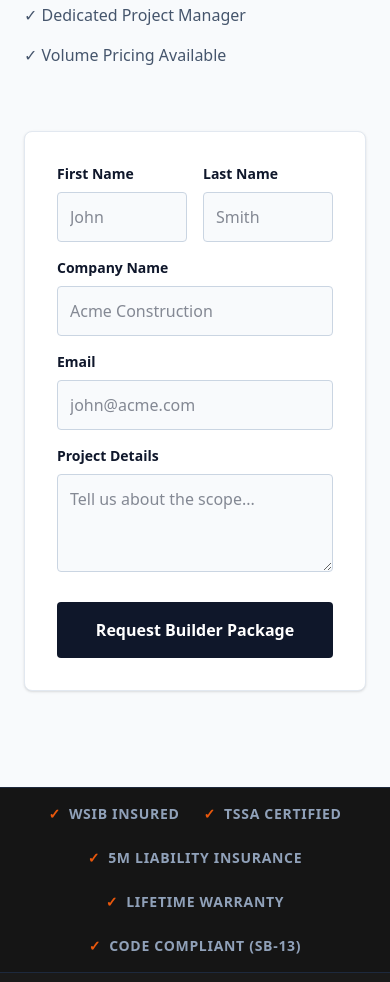
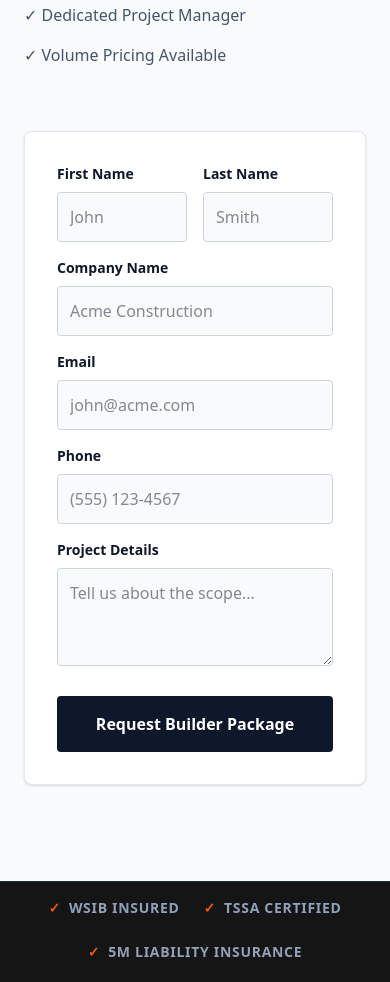
Before and after one commit to dmahoneyfrayze/aluminum-solutions, a Next.js app: page /builders in a window 390 px wide. Shown: the part 6180-7162 px from the top of the page. Built offline with nearby package versions, Linux system fonts and the light colour scheme; a web font is replaced by a local one.

Commit message:
feat: add phone to builder form and update lead magnet webhook

```diff
--- a/src/app/builders/page.tsx
+++ b/src/app/builders/page.tsx
@@ -1,12 +1,66 @@
 "use client";
 
+import { useState } from "react";
+import { useForm } from "react-hook-form";
+import { zodResolver } from "@hookform/resolvers/zod";
+import * as z from "zod";
 import Header from "@/components/layout/Header";
 import Footer from "@/components/layout/Footer";
 import Hero from "@/components/ui/Hero";
 import Link from "next/link";
 import Image from "next/image";
+import { getUTMParams } from "@/lib/utm";
+
+const builderFormSchema = z.object({
+    firstName: z.string().min(2, "First name is required"),
+    lastName: z.string().min(2, "Last name is required"),
+    companyName: z.string().min(2, "Company name is required"),
+    email: z.string().email("Invalid email address"),
+    phone: z.string().min(10, "Phone number is required"),
+    projectDetails: z.string().min(10, "Please provide some project details"),
+});
+
+type BuilderFormData = z.infer<typeof builderFormSchema>;
 
 export default function BuildersPage() {
+    const [isSubmitting, setIsSubmitting] = useState(false);
+    const [isSuccess, setIsSuccess] = useState(false);
+
+    const { register, handleSubmit, formState: { errors }, reset } = useForm<BuilderFormData>({
+        resolver: zodResolver(builderFormSchema),
+    });
+
+    const onSubmit = async (data: BuilderFormData) => {
+        setIsSubmitting(true);
+        try {
+            const utms = getUTMParams();
+
+            const response = await fetch("https://services.leadconnectorhq.com/hooks/hos0jUKT6DAHGRD0nBoP/webhook-trigger/flvpatv1vPRdj7ozN1bn", {
+                method: "POST",
+                headers: { "Content-Type": "application/json" },
+                body: JSON.stringify({
+                    first_name: data.firstName,
+                    last_name: data.lastName,
+                    company_name: data.companyName,
+                    email: data.email,
+                    phone: data.phone,
+                    project_details: data.projectDetails,
+                    source: "builder_application_form",
+                    ...utms
+                }),
+            });
+
+            if (!response.ok) throw new Error("Submission failed");
+
+            setIsSuccess(true);
+            reset();
+        } catch (error) {
+            console.error("Error submitting builder form:", error);
+            alert("Something went wrong. Please try again.");
+        } finally {
+            setIsSubmitting(false);
+        }
+    };
     return (
         <div className="min-h-screen flex flex-col bg-white">
             <Header />
@@ -218,33 +272,89 @@ export default function BuildersPage() {
                                 </ul>
                             </div>
 
-                            <form className="bg-white p-8 rounded-lg text-slate-900 border border-slate-200 shadow-sm">
+                            <div className="bg-white p-8 rounded-lg text-slate-900 border border-slate-200 shadow-sm">
+                                {isSuccess ? (
+                                    <div className="text-center py-12">
+                                        <div className="text-4xl mb-4">✅</div>
+                                        <h3 className="font-bold text-xl mb-2">Request Received</h3>
+                                        <p className="text-slate-600 mb-6">
+                                            Thanks for your interest. Our commercial team will review your details and be in touch shortly.
+                                        </p>
+                                        <button
+                                            onClick={() => setIsSuccess(false)}
+                                            className="text-brand-navy font-bold underline"
+                                        >
+                                            Submit another request
+                                        </button>
+                                    </div>
+                                ) : (
+                                    <form onSubmit={handleSubmit(onSubmit)}>
                                         <div className="grid grid-cols-2 gap-4 mb-4">
                                             <div>
                                                 <label className="block text-sm font-bold mb-2">First Name</label>
-                                        <input className="w-full p-3 border border-slate-300 rounded bg-slate-50 focus:bg-white focus:outline-none focus:border-brand-navy transition-colors" placeholder="John" />
+                                                <input
+                                                    {...register("firstName")}
+                                                    className="w-full p-3 border border-slate-300 rounded bg-slate-50 focus:bg-white focus:outline-none focus:border-brand-navy transition-colors"
+                                                    placeholder="John"
+                                                />
+                                                {errors.firstName && <p className="text-red-500 text-xs mt-1">{errors.firstName.message}</p>}
                                             </div>
                                             <div>
                                                 <label className="block text-sm font-bold mb-2">Last Name</label>
-                                        <input className="w-full p-3 border border-slate-300 rounded bg-slate-50 focus:bg-white focus:outline-none focus:border-brand-navy transition-colors" placeholder="Smith" />
+                                                <input
+                                                    {...register("lastName")}
+                                                    className="w-full p-3 border border-slate-300 rounded bg-slate-50 focus:bg-white focus:outline-none focus:border-brand-navy transition-colors"
+                                                    placeholder="Smith"
+                                                />
+                                                {errors.lastName && <p className="text-red-500 text-xs mt-1">{errors.lastName.message}</p>}
                                             </div>
                                         </div>
                                         <div className="mb-4">
                                             <label className="block text-sm font-bold mb-2">Company Name</label>
-                                    <input className="w-full p-3 border border-slate-300 rounded bg-slate-50 focus:bg-white focus:outline-none focus:border-brand-navy transition-colors" placeholder="Acme Construction" />
+                                            <input
+                                                {...register("companyName")}
+                                                className="w-full p-3 border border-slate-300 rounded bg-slate-50 focus:bg-white focus:outline-none focus:border-brand-navy transition-colors"
+                                                placeholder="Acme Construction"
+                                            />
+                                            {errors.companyName && <p className="text-red-500 text-xs mt-1">{errors.companyName.message}</p>}
                                         </div>
                                         <div className="mb-4">
                                             <label className="block text-sm font-bold mb-2">Email</label>
-                                    <input className="w-full p-3 border border-slate-300 rounded bg-slate-50 focus:bg-white focus:outline-none focus:border-brand-navy transition-colors" placeholder="john@acme.com" />
+                                            <input
+                                                {...register("email")}
+                                                className="w-full p-3 border border-slate-300 rounded bg-slate-50 focus:bg-white focus:outline-none focus:border-brand-navy transition-colors"
+                                                placeholder="john@acme.com"
+                                            />
+                                            {errors.email && <p className="text-red-500 text-xs mt-1">{errors.email.message}</p>}
+                                        </div>
+                                        <div className="mb-4">
+                                            <label className="block text-sm font-bold mb-2">Phone</label>
+                                            <input
+                                                {...register("phone")}
+                                                className="w-full p-3 border border-slate-300 rounded bg-slate-50 focus:bg-white focus:outline-none focus:border-brand-navy transition-colors"
+                                                placeholder="(555) 123-4567"
+                                            />
+                                            {errors.phone && <p className="text-red-500 text-xs mt-1">{errors.phone.message}</p>}
                                         </div>
                                         <div className="mb-6">
                                             <label className="block text-sm font-bold mb-2">Project Details</label>
-                                    <textarea className="w-full p-3 border border-slate-300 rounded bg-slate-50 focus:bg-white focus:outline-none focus:border-brand-navy transition-colors" rows={3} placeholder="Tell us about the scope..." />
+                                            <textarea
+                                                {...register("projectDetails")}
+                                                className="w-full p-3 border border-slate-300 rounded bg-slate-50 focus:bg-white focus:outline-none focus:border-brand-navy transition-colors"
+                                                rows={3}
+                                                placeholder="Tell us about the scope..."
+                                            />
+                                            {errors.projectDetails && <p className="text-red-500 text-xs mt-1">{errors.projectDetails.message}</p>}
                                         </div>
-                                <button className="w-full py-4 bg-brand-navy text-white font-bold rounded hover:bg-slate-800 transition-colors">
-                                    Request Builder Package
+                                        <button
+                                            disabled={isSubmitting}
+                                            className="w-full py-4 bg-brand-navy text-white font-bold rounded hover:bg-slate-800 transition-colors disabled:opacity-50"
+                                        >
+                                            {isSubmitting ? "Sending..." : "Request Builder Package"}
                                         </button>
                                     </form>
+                                )}
+                            </div>
                         </div>
                     </div>
                 </section>
--- a/src/app/contact/page.tsx
+++ b/src/app/contact/page.tsx
@@ -4,6 +4,7 @@ import { useState } from "react";
 import { useForm } from "react-hook-form";
 import { zodResolver } from "@hookform/resolvers/zod";
 import * as z from "zod";
+import { getUTMParams } from "@/lib/utm";
 import Header from "@/components/layout/Header";
 import Footer from "@/components/layout/Footer";
 import BookingCalendar from "@/components/ui/BookingCalendar";
@@ -35,12 +36,43 @@ export default function ContactPage() {
 
     const onSubmit = async (data: FormData) => {
         setIsSubmitting(true);
-        // Simulate API call
-        await new Promise((resolve) => setTimeout(resolve, 1500));
-        // console.log("Form Data:", data); // Removed for production
-        setIsSuccess(true);
-        setIsSubmitting(false);
-        reset();
+
+        try {
+            // Get UTM parameters
+            const utms = getUTMParams();
+
+            // Send data to GoHighLevel Webhook
+            // User requested flattened data, which our schema already is, but we ensure we send it directly.
+            const response = await fetch("https://services.leadconnectorhq.com/hooks/hos0jUKT6DAHGRD0nBoP/webhook-trigger/403b183a-fcf4-47f3-a206-c00d1987b66b", {
+                method: "POST",
+                headers: {
+                    "Content-Type": "application/json",
+                },
+                body: JSON.stringify({
+                    // Explicitly mapping to ensure flat structure and consistent keys
+                    first_name: data.firstName,
+                    last_name: data.lastName,
+                    email: data.email,
+                    phone: data.phone,
+                    location: data.location,
+                    message: data.message,
+                    source: "website_contact_form",
+                    ...utms // Spread UTMs into the flat payload
+                }),
+            });
+
+            if (!response.ok) {
+                throw new Error("Failed to submit form");
+            }
+
+            setIsSuccess(true);
+            reset();
+        } catch (error) {
+            console.error("Submission error:", error);
+            alert("Something went wrong. Please try again or call us directly.");
+        } finally {
+            setIsSubmitting(false);
+        }
     };
 
     return (
--- a/src/components/ui/LeadMagnetModal.tsx
+++ b/src/components/ui/LeadMagnetModal.tsx
@@ -4,6 +4,7 @@ import { useState } from "react";
 import { useForm } from "react-hook-form";
 import { zodResolver } from "@hookform/resolvers/zod";
 import * as z from "zod";
+import { getUTMParams } from "@/lib/utm";
 
 const schema = z.object({
     email: z.string().email("Please enter a valid email address"),
@@ -26,13 +27,31 @@ export default function LeadMagnetModal({ isOpen, onClose, resourceName }: LeadM
     });
 
     const onSubmit = async (data: FormData) => {
-        // In a real app, send this to your CRM (GoHighLevel)
-        // console.log("Lead captured:", data); // Removed for production
+        try {
+            const utms = getUTMParams();
 
-        // Simulate API call
-        setTimeout(() => {
+            // Send to GoHighLevel
+            const response = await fetch("https://services.leadconnectorhq.com/hooks/hos0jUKT6DAHGRD0nBoP/webhook-trigger/DRcb8YyzaoND8umhVxMy", {
+                method: "POST",
+                headers: { "Content-Type": "application/json" },
+                body: JSON.stringify({
+                    name: data.name,
+                    email: data.email,
+                    source: "lead_magnet_popup",
+                    resource_requested: resourceName,
+                    ...utms
+                }),
+            });
+
+            if (!response.ok) throw new Error("Submission failed");
+
             setIsSuccess(true);
-        }, 1000);
+        } catch (error) {
+            console.error("Error submitting lead:", error);
+            // Optional: Show error state, but for now we'll just log it
+            // setIsSuccess(true); // Fallback to success to not block user? No, better to fail silently or show alert.
+            alert("Sorry, there was an issue downloading the guide. Please try again.");
+        }
     };
 
     if (!isOpen) return null;
--- /dev/null
+++ b/src/lib/utm.ts
@@ -0,0 +1,22 @@
+export interface UTMParams {
+    utm_source?: string;
+    utm_medium?: string;
+    utm_campaign?: string;
+    utm_term?: string;
+    utm_content?: string;
+}
+
+export function getUTMParams(): UTMParams {
+    if (typeof window === "undefined") return {};
+
+    const searchParams = new URLSearchParams(window.location.search);
+    const utms: UTMParams = {};
+
+    if (searchParams.has("utm_source")) utms.utm_source = searchParams.get("utm_source") || "";
+    if (searchParams.has("utm_medium")) utms.utm_medium = searchParams.get("utm_medium") || "";
+    if (searchParams.has("utm_campaign")) utms.utm_campaign = searchParams.get("utm_campaign") || "";
+    if (searchParams.has("utm_term")) utms.utm_term = searchParams.get("utm_term") || "";
+    if (searchParams.has("utm_content")) utms.utm_content = searchParams.get("utm_content") || "";
+
+    return utms;
+}
```
Lines whose indentation alone changed are shown as unchanged.
